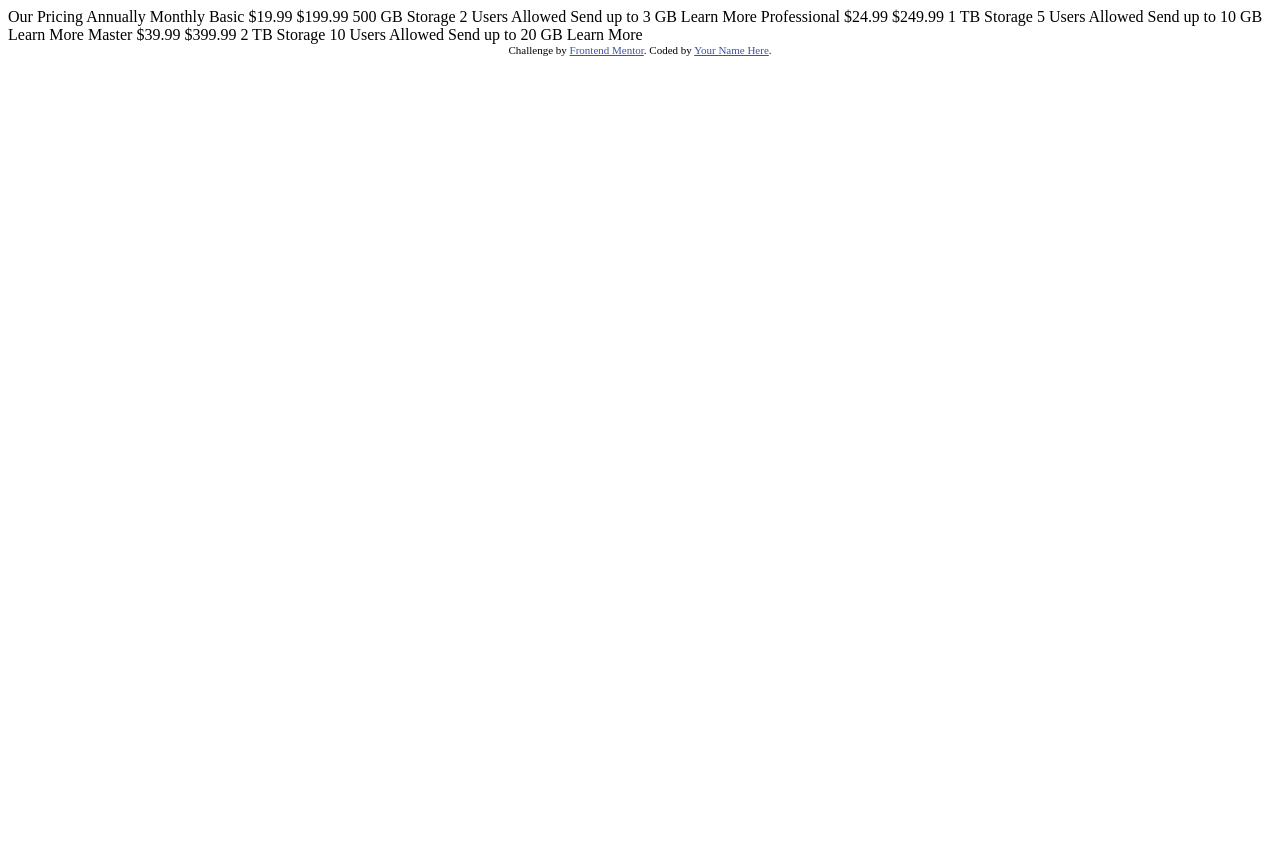
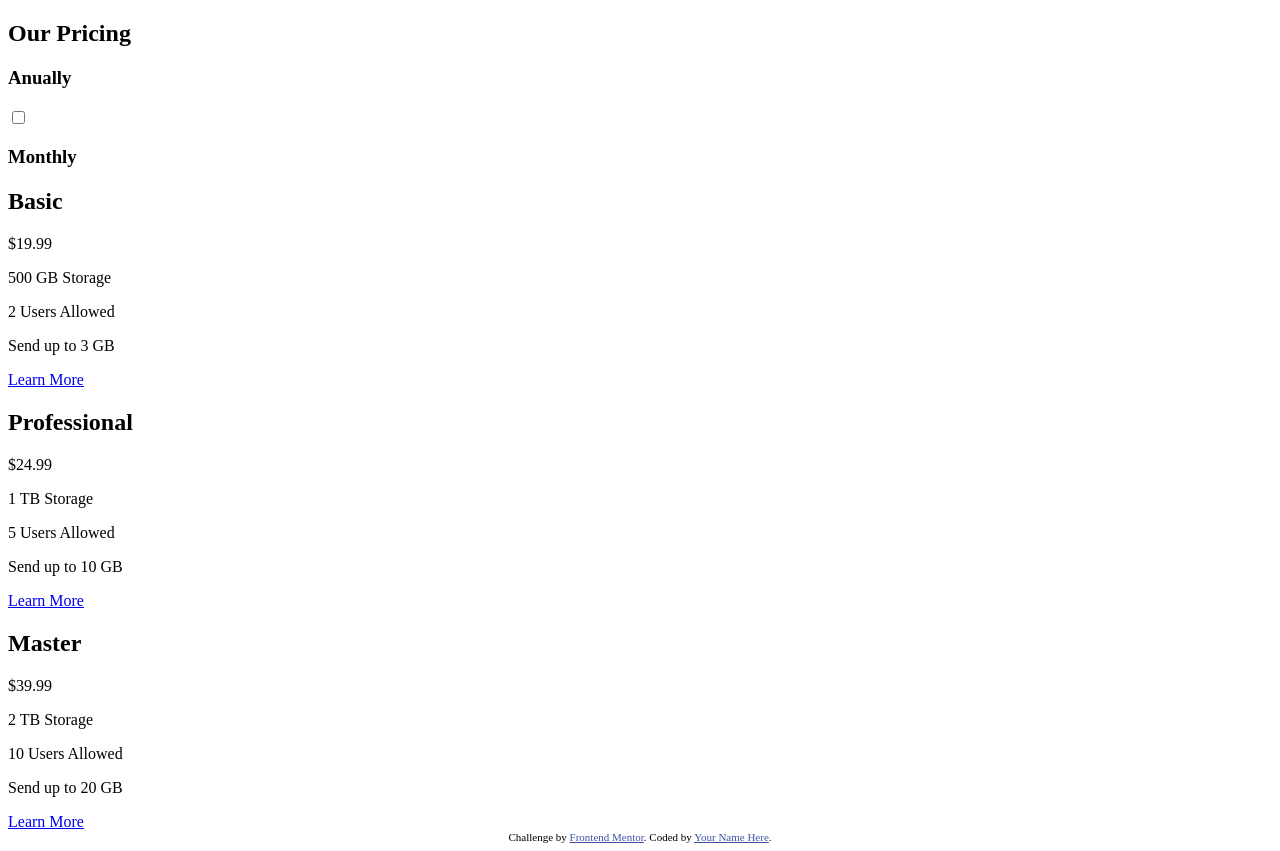
Before and after one commit to JohnPuckey/Frontendmentor-pricing-component-with-toggle, a plain HTML site: page index.html in a window 1280 px wide. Before the commit the page ends 800 px from the top, so only its background shows below. Drawn offline with Linux system fonts and the light colour scheme.

Commit message:
initial markup

```diff
--- a/index.html
+++ b/index.html
@@ -16,33 +16,61 @@
 </head>
 <body>
 
-  Our Pricing
-  Annually
-  Monthly
+  <section id="pricing">
 
-  Basic
-  &dollar;19.99
-  &dollar;199.99
-  500 GB Storage
-  2 Users Allowed
-  Send up to 3 GB
-  Learn More
+    <div class="pricing-title">
 
-  Professional
-  &dollar;24.99
-  &dollar;249.99
-  1 TB Storage
-  5 Users Allowed
-  Send up to 10 GB
-  Learn More
+      <h1>Our Pricing</h1>
 
-  Master
-  &dollar;39.99
-  &dollar;399.99
-  2 TB Storage
-  10 Users Allowed
-  Send up to 20 GB
-  Learn More
+    </div>
+
+    <div class="pricing-toggle">
+
+      <h3>Anually</h2>
+
+      <!-- rounded switch -->
+      <label class="switch">
+        <input type="checkbox">
+        <span class="slider"></span>
+      </label>
+
+      <h3>Monthly</h2>
+
+
+    </div>
+
+    <div class="pricing-cards">
+
+      <div class="card white-card">
+          <h2>Basic</h2>
+          <p class="price">&dollar;19.99</p>
+          <p>500 GB Storage</p>
+          <p>2 Users Allowed</p>
+          <p>Send up to 3 GB</p>
+          <a href="#">Learn More</a>
+      </div>
+
+      <div class="card blue-card">
+          <h2>Professional</h2>
+          <p class="price">&dollar;24.99</p>
+          <p>1 TB Storage</p>
+          <p>5 Users Allowed</p>
+          <p>Send up to 10 GB</p>
+          <a href="#">Learn More</a>
+      </div>
+
+      <div class="card white-card">
+          <h2>Master</h2>
+          <p class="price">&dollar;39.99</p>
+          <p>2 TB Storage</p>
+          <p>10 Users Allowed</p>
+          <p>Send up to 20 GB</p>
+          <a href="#">Learn More</a>
+      </div>
+
+    </div>
+
+  </section>
 
   <div class="attribution">
     Challenge by <a href="https://www.frontendmentor.io?ref=challenge" target="_blank">Frontend Mentor</a>.
```
